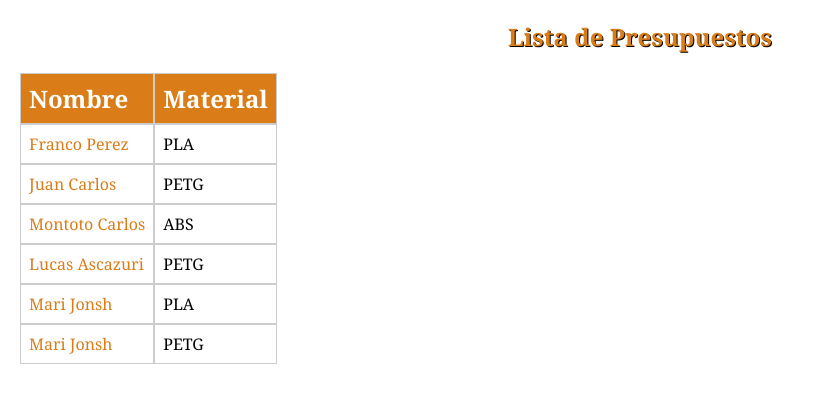
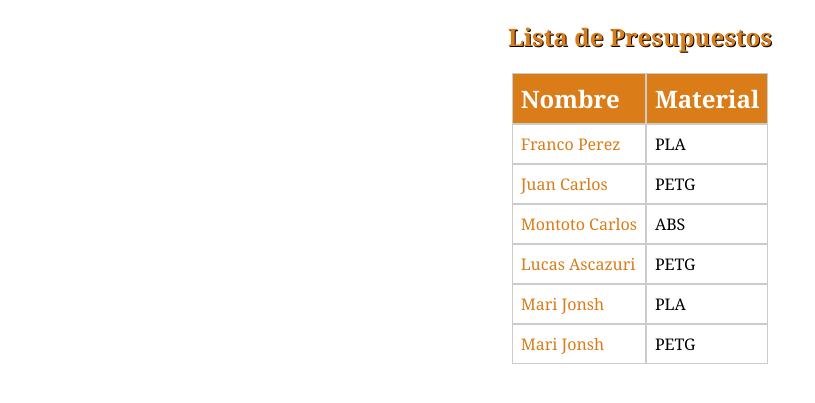
Before and after one commit to Swichtden/Web2-TPE, a PHP site: page / in a window 1280 px wide. Shown: the part 110-513 px from the top of the page, without its empty margins (0-815 px from the left). Run offline with PHP 8.4, Linux system fonts and the light colour scheme; data comes from the database, SQL or seed files in the repository; some libraries are stand-ins or nearby versions.

Commit message:
Centre la tabla

```diff
--- a/Templates/TableBudgets.tpl
+++ b/Templates/TableBudgets.tpl
@@ -6,7 +6,8 @@
 	{if $rol}
 		{include file='Templates/BudgetForm.tpl'}
 	{/if}
-	<table class="presupuesto">
+	<div class="centrar-tabla">
+		<table>
 			<thead class="headersimulator">
 				<tr >
 					<th>Nombre</th>
@@ -26,6 +27,7 @@
 				{/foreach}
 			</tbody>
 		</table>
+	</div>
 </section>
 
 {include file='Templates/Footer.tpl'}
--- a/stylesheet.css
+++ b/stylesheet.css
@@ -10,13 +10,13 @@ section h1{
     align-items: center;
 }
 
-.presupuesto{
-
+.centrar-tabla{
+    display: flex;
+    flex-direction: column;
     justify-content: center;
     align-items: center;
+}
 
-
-}
 .materialform{
     color:rgb(218, 124, 24);
 }
```
Lines whose indentation alone changed are shown as unchanged.
